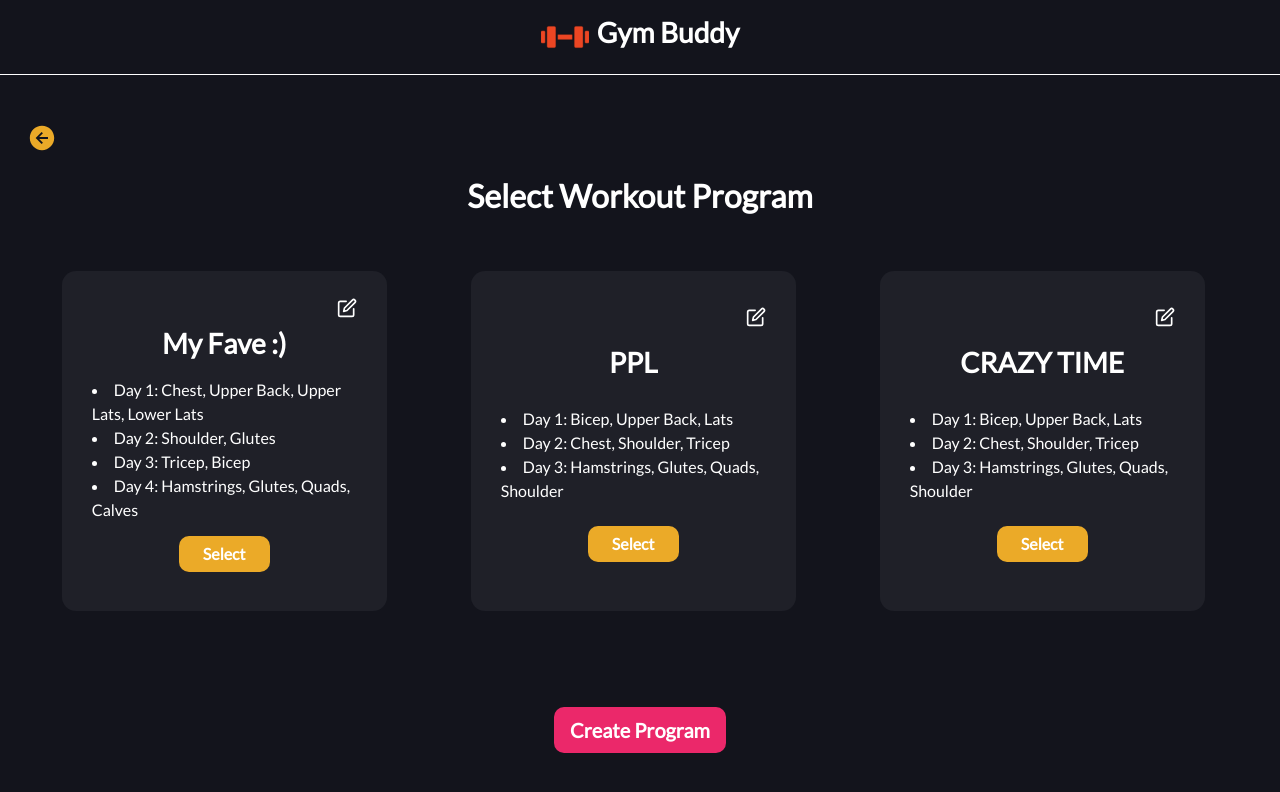
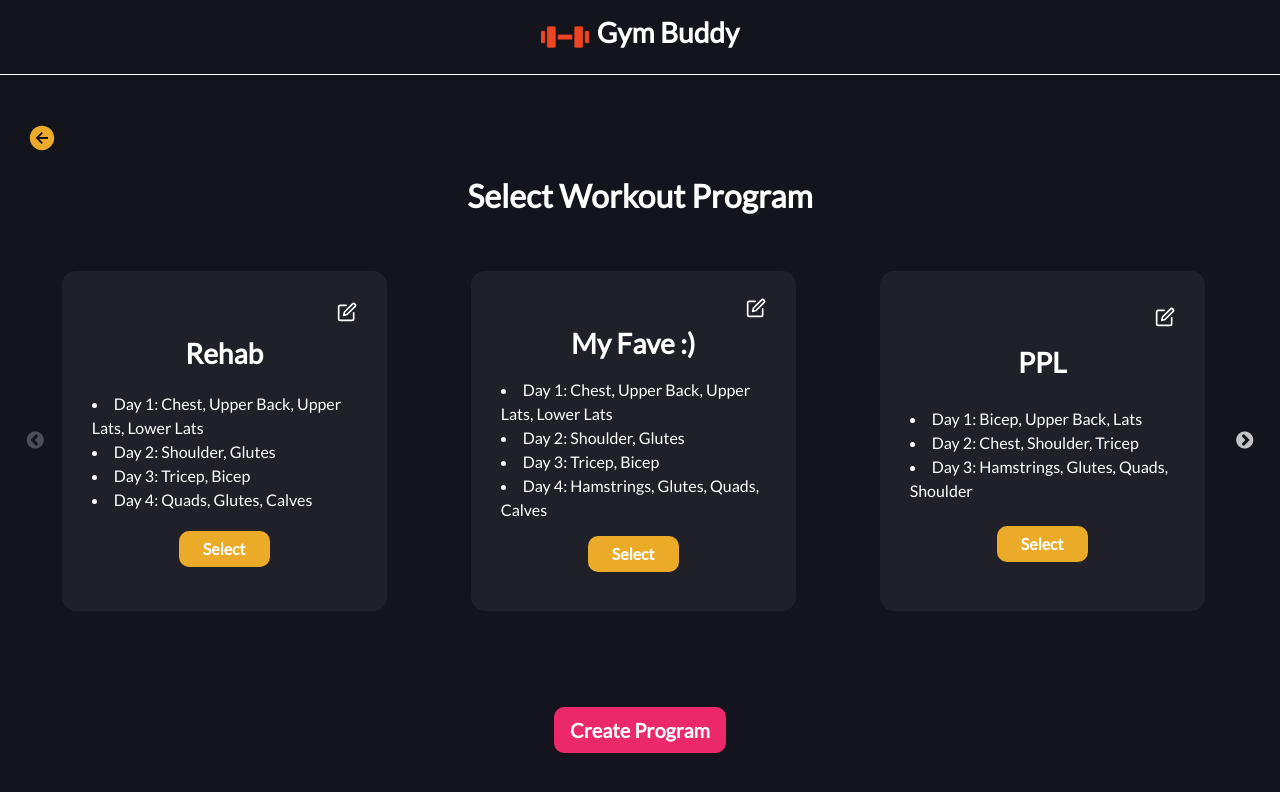
Before and after one commit to JOlivares123/GymBuddy, a React (Create React App) app in the folder frontend/: page /workout in a window 1280 px wide. Shown: the top 792 px of the page. Built offline with nearby package versions, Linux system fonts and the light colour scheme; sample sign-in values are in the browser's storage.

Commit message:
update workout data

```diff
--- a/frontend/src/routes/Workout/data.js
+++ b/frontend/src/routes/Workout/data.js
@@ -1,5 +1,243 @@
 export const data = {
   programs: [
+    {
+      id: 0,
+      // 3 mins in secs
+      rest_duration: 180,
+      name: "Rehab",
+      days: [
+        {
+          id: 110,
+          cardio: {
+            name: "incline treadmill",
+            // 10 mins in secs
+            duration: 600,
+            notes: "13 degrees incline at 2.5 speed",
+          },
+          workouts_needed: [
+            {
+              workout_name: "Incline Bench Press Machine",
+              goal: {
+                weight: 120,
+                sets: 3,
+                min_reps: 6,
+                max_reps: 8,
+              },
+              notes: "legs @ 4 \n arms @ 2 OR bench on 4th hole from top",
+              muscles_worked: ["Chest"],
+            },
+            {
+              workout_name: "Neutral Bench Press Machine",
+              goal: {
+                weight: 145,
+                sets: 3,
+                min_reps: 6,
+                max_reps: 8,
+              },
+              notes: "legs @ 10 \n arms @ 5 OR flat bench use 140",
+              muscles_worked: ["Chest"],
+            },
+            {
+              workout_name: "Cable Upper Back Row",
+              goal: {
+                weight: 90,
+                sets: 3,
+                min_reps: 6,
+                max_reps: 8,
+              },
+              notes: "- elbows out and pull to sternum with neutral grip bar",
+              muscles_worked: ["Upper Back"],
+            },
+            {
+              workout_name: "Single Hand Cable Lat Pulldown",
+              goal: {
+                weight: 60,
+                sets: 3,
+                min_reps: 6,
+                max_reps: 8,
+              },
+              notes:
+                "-chest @5 and legs @6 (these numbers show) \n- hands with neutral grip and push elbows and hands down to floor",
+              muscles_worked: ["Upper Lats"],
+            },
+            {
+              workout_name: "Cable Lat Pullover",
+              goal: {
+                weight: 44,
+                sets: 3,
+                min_reps: 6,
+                max_reps: 8,
+              },
+              notes: "- cable @18",
+              muscles_worked: ["Lower Lats"],
+            },
+          ],
+        },
+        // shoulder + glute
+        {
+          id: 1293,
+          workouts_needed: [
+            {
+              workout_name: "Shoulder Press Machine - front",
+              goal: {
+                weight: 60,
+                sets: 3,
+                min_reps: 5,
+                max_reps: 8,
+              },
+              notes: "legs @ 7 and arms @ 6",
+              muscles_worked: ["Shoulder"],
+            },
+            {
+              workout_name: "cable side shoulder raise",
+              goal: {
+                weight: 12.5,
+                sets: 3,
+                min_reps: 6,
+                max_reps: 9,
+              },
+              notes: "- cables @ 2",
+              muscles_worked: ["Shoulder"],
+            },
+            {
+              workout_name: "rear delt cable fly",
+              goal: {
+                weight: 110,
+                sets: 3,
+                min_reps: 6,
+                max_reps: 9,
+              },
+              notes: "legs @ 6",
+              muscles_worked: ["Shoulder"],
+            },
+            {
+              workout_name: "Cable Hip abduction",
+              goal: {
+                weight: 16,
+                sets: 3,
+                min_reps: 6,
+                max_reps: 8,
+              },
+              notes: "keep foot straight and lead with the heel",
+              muscles_worked: ["Glutes"],
+            },
+          ],
+        },
+        // arms
+        {
+          id: 113,
+          cardio: {
+            name: "incline treadmill",
+            // 10 mins in secs
+            duration: 600,
+            notes: "13 degrees incline at 2.5 speed",
+          },
+          workouts_needed: [
+            {
+              workout_name: "Tricep Mechanical Dropset",
+              goal: {
+                weight: 40,
+                sets: 3,
+                min_reps: 6,
+                max_reps: 9,
+              },
+              notes: "- cable @ 17; 1st @ 40lbs, 2nd @40, 3rd @ 40",
+              muscles_worked: ["Tricep"],
+            },
+            {
+              workout_name: "Bicep Curl Machine",
+              goal: {
+                weight: 30,
+                sets: 3,
+                min_reps: 6,
+                max_reps: 9,
+              },
+              notes: "- seat @5",
+              muscles_worked: ["Bicep"],
+            },
+            {
+              workout_name: "Bicep hammer curl machine",
+              goal: {
+                weight: 30,
+                sets: 3,
+                min_reps: 6,
+                max_reps: 8,
+              },
+              notes: "- arms on outer edge and pull towards inside. Seat @5",
+              muscles_worked: ["Bicep"],
+            },
+            {
+              workout_name: "Bayesian Curl",
+              goal: {
+                weight: 20,
+                sets: 3,
+                min_reps: 6,
+                max_reps: 8,
+              },
+              notes: "- cable @ 0",
+              muscles_worked: ["Bicep"],
+            },
+          ],
+        },
+        // legs
+        {
+          id: 114,
+          cardio: {
+            name: "incline treadmill",
+            // 10 mins in secs
+            duration: 600,
+            notes: "13 degrees incline at 2.5 speed",
+          },
+          workouts_needed: [
+            {
+              workout_name: "quad extension",
+              goal: {
+                weight: 100,
+                sets: 2,
+                min_reps: 6,
+                max_reps: 8,
+              },
+              notes: null,
+              muscles_worked: ["Quads"],
+            },
+            {
+              workout_name: "Cable Hip abduction",
+              goal: {
+                weight: 16,
+                sets: 3,
+                min_reps: 6,
+                max_reps: 8,
+              },
+              notes: "keep foot straight and lead with the heel",
+              muscles_worked: ["Glutes"],
+            },
+            {
+              workout_name: "Hip Thrust",
+              goal: {
+                weight: 30,
+                sets: 3,
+                min_reps: 6,
+                max_reps: 8,
+              },
+              notes:
+                "do lunge stretches and butterfly steches before. Plus do hip machines as well (inner: 110lbs + outer: 80lbs)",
+              muscles_worked: ["Glutes"],
+            },
+            {
+              workout_name: "Calf Press",
+              goal: {
+                weight: 60,
+                sets: 2,
+                min_reps: 6,
+                max_reps: 8,
+              },
+              notes: null,
+              muscles_worked: ["Calves"],
+            },
+          ],
+        },
+      ],
+    },
     {
       id: 1,
       // 3 mins in secs
```
